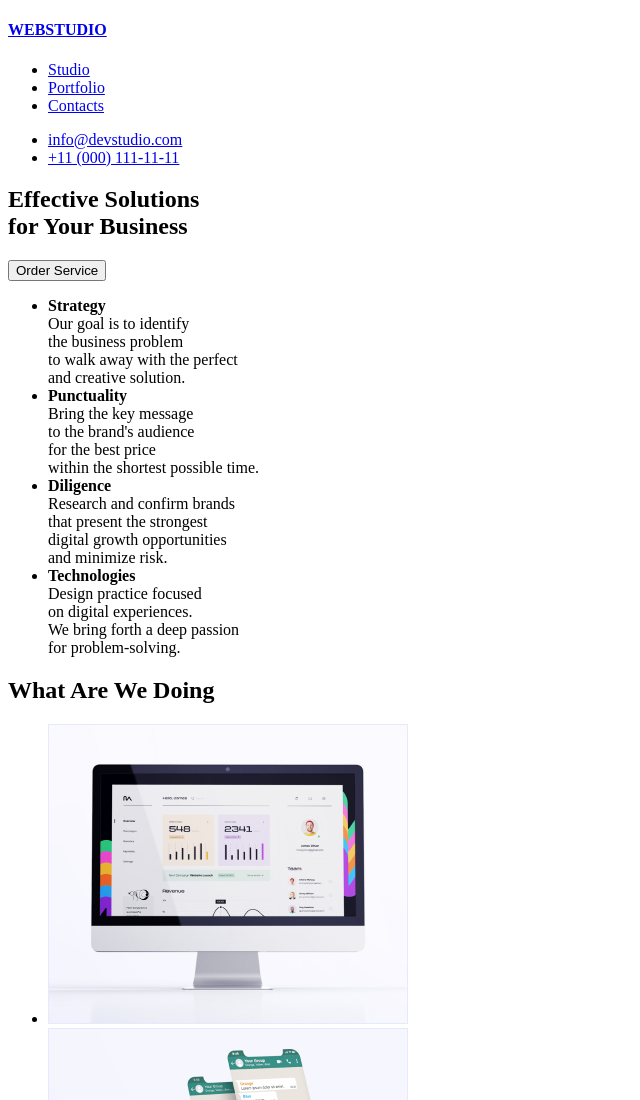
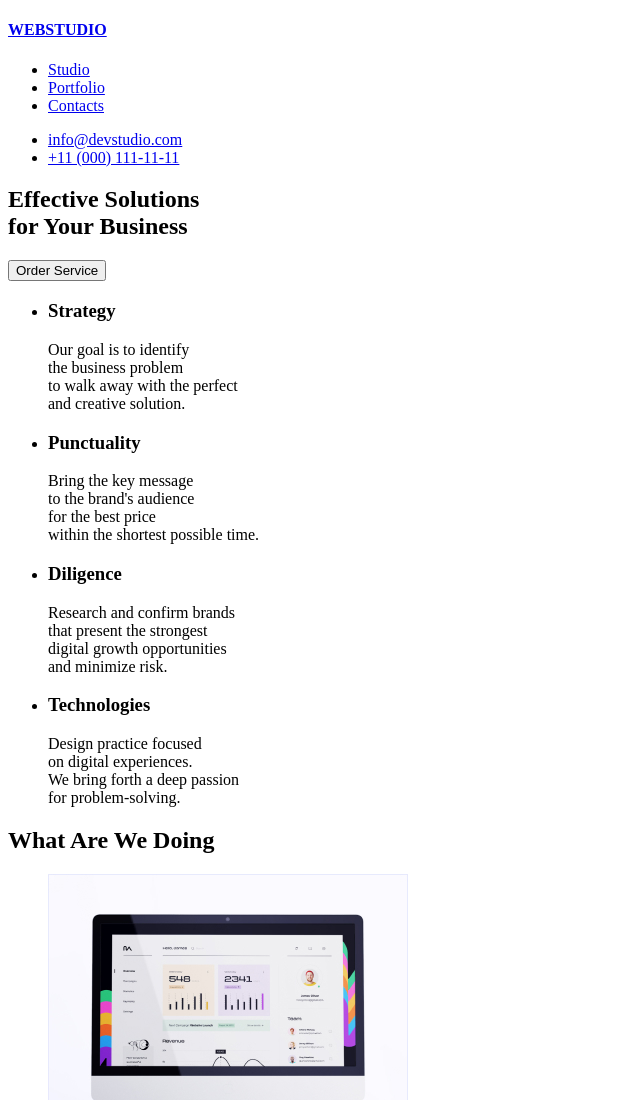
Before and after one commit to ANDKyxz/goit-markup-hw-01, a plain HTML site: page index.html in a window 1280 px wide. Shown: the top 1100 px of the page, without its empty margins (0-640 px from the left). Drawn offline with Linux system fonts and the light colour scheme.

Commit message:
Sections 1 and 3 Refined

```diff
--- a/index.html
+++ b/index.html
@@ -47,33 +47,41 @@
         <div class="section1">
 
         <ul>
-        <li><b>Strategy</b> <br>
+        <li>
+            <h3>Strategy</h3>
 
-        Our goal is to identify <br>
+            <P>Our goal is to identify <br>
             the business problem <br>
             to walk away with the perfect <br>
-        and creative solution.</li>
+            and creative solution.</P>
+        </li>
 
-        <li><b>Punctuality</b> <br>
+        <li>
+            <h3>Punctuality</h3>
 
-        Bring the key message <br>
+            <P>Bring the key message <br>
             to the brand's audience <br>
             for the best price <br>
-        within the shortest possible time.</li>
+            within the shortest possible time.</P>
+        </li>
 
-       <li><b>Diligence</b> <br>
+       <li>
+            <h3>Diligence</h3>
 
-        Research and confirm brands <br>
+            <P>Research and confirm brands <br>
             that present the strongest <br>
             digital growth opportunities <br>
-        and minimize risk.</li>
+            and minimize risk.</P>
+        </li>
 
-        <li><b>Technologies</b> <br>
+        <li>
+            <h3>Technologies</h3>
 
-        Design practice focused <br>
+            <p>Design practice focused <br>
             on digital experiences. <br>
             We bring forth a deep passion <br>
-        for problem-solving.</li>
+            for problem-solving.</p>
+        </li>
         </ul>
         </div>
 
@@ -89,7 +97,7 @@
         </section>
 
         <!-- Section 3 -->
-        <section class="section2">
+        <section class="section3">
         <h2>Our Team</h2>
 
         <ul>
```
Lines whose indentation alone changed are shown as unchanged.
